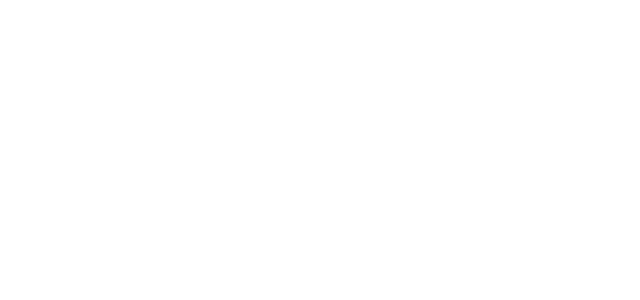
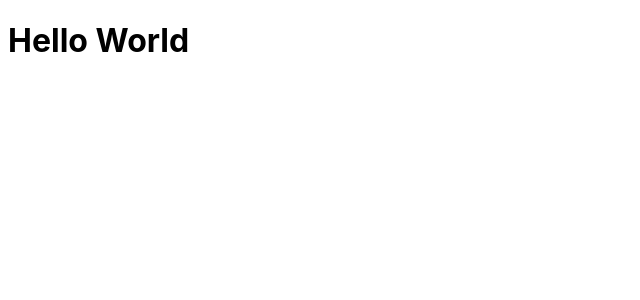
Before and after one commit to mitchellpottratz/event_bank, a React (Create React App) app: page / in a window 1280 px wide. Shown: the top 300 px of the page, without its empty margins (0-640 px from the left). Built offline with nearby package versions, Linux system fonts and the light colour scheme.

Commit message:
refactored App into a class component

```diff
--- a/src/App.js
+++ b/src/App.js
@@ -1,14 +1,17 @@
-import React from 'react';
+import React, { Component } from 'react';
 import './App.css';
 
 
-function App() {
-  return (
-    <div>
+class App extends Component {
 
-    </div>
-  );
+  render() {
+    return (
+      <div>
+        <h1>Hello World</h1>
+      </div>
+    )
+  }
+
 }
 
-
 export default App;
```
